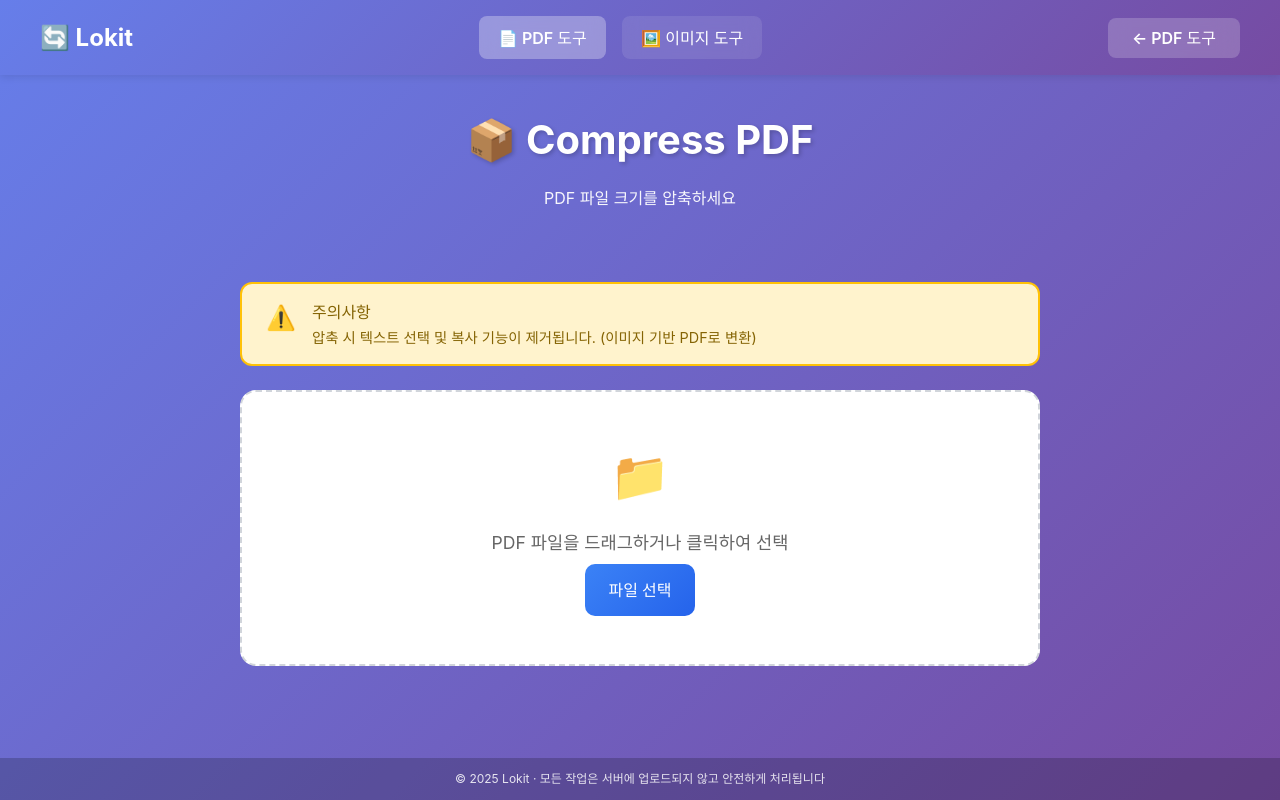
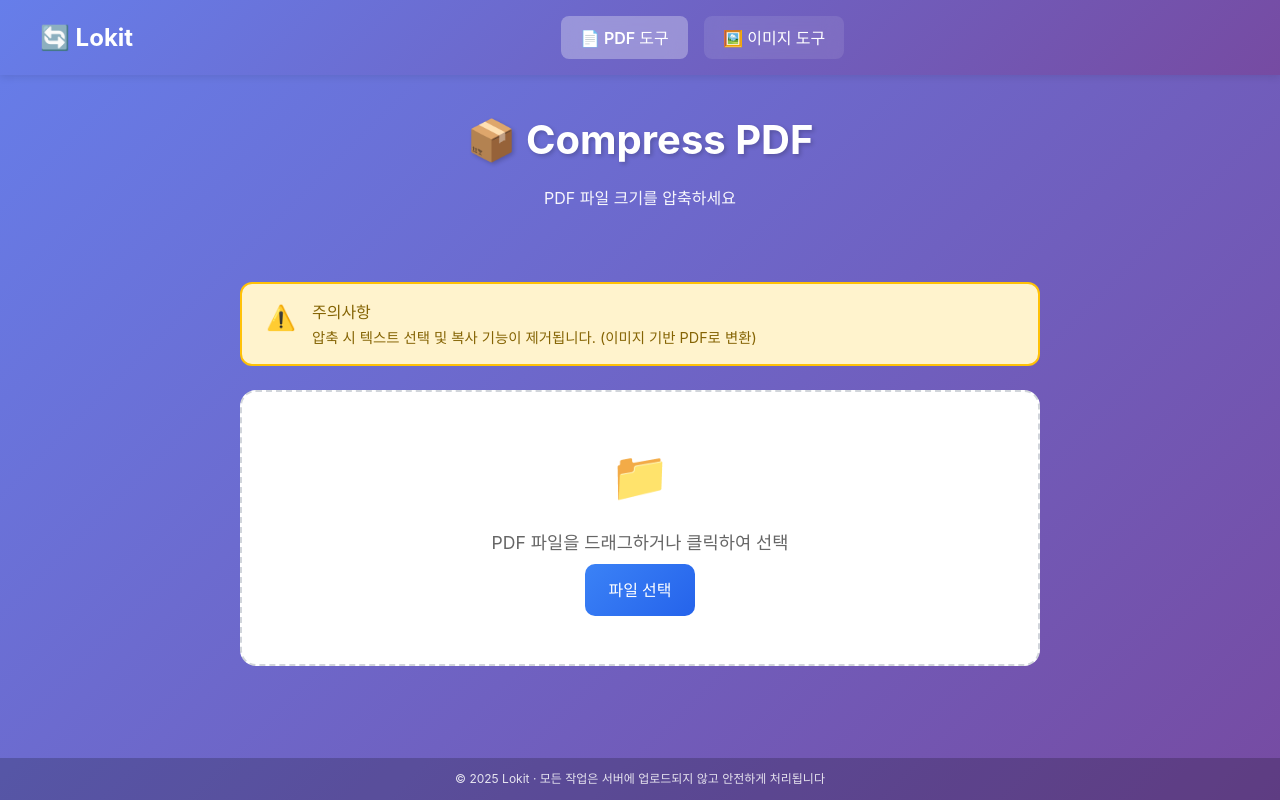
Before and after one commit to king-mini/file-convert, a React (Vite) app: page /pdf/compress in a window 1280 px wide. Built offline with nearby package versions, Linux system fonts and the light colour scheme.

Commit message:
Refactor Header component: remove back button logic and associated rendering to streamline navigation. Simplify code structure for improved readability.

```diff
--- a/src/components/Header.tsx
+++ b/src/components/Header.tsx
@@ -8,22 +8,6 @@ const Header = () => {
   const isImageHome = location.pathname === '/image';
   const isPdfTool = location.pathname.startsWith('/pdf/');
   const isImageTool = location.pathname.startsWith('/image/');
-
-  // 뒤로가기 버튼 텍스트와 경로 결정
-  const getBackButton = () => {
-    if (isPdfTool) {
-      return { to: '/pdf', label: '← PDF 도구' };
-    }
-    if (isImageTool) {
-      return { to: '/image', label: '← 이미지 도구' };
-    }
-    if (isPdfHome || isImageHome) {
-      return { to: '/', label: '← 홈' };
-    }
-    return null;
-  };
-
-  const backButton = getBackButton();
 
   return (
     <header className="header">
@@ -49,12 +33,6 @@ const Header = () => {
             </Link>
           </nav>
         )}
-
-        {backButton && (
-          <Link to={backButton.to} className="home-btn">
-            {backButton.label}
-          </Link>
-        )}
       </div>
     </header>
   );
```
